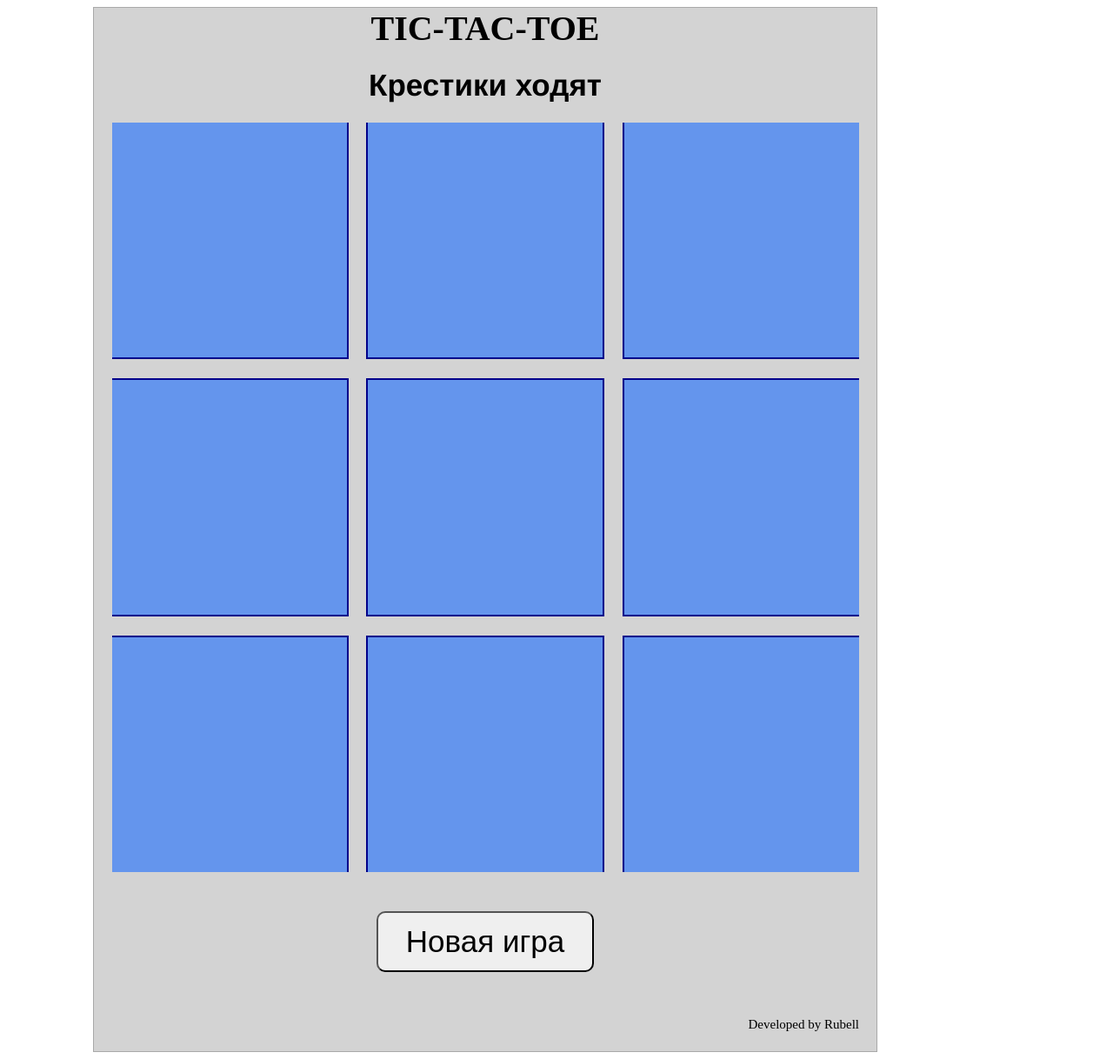
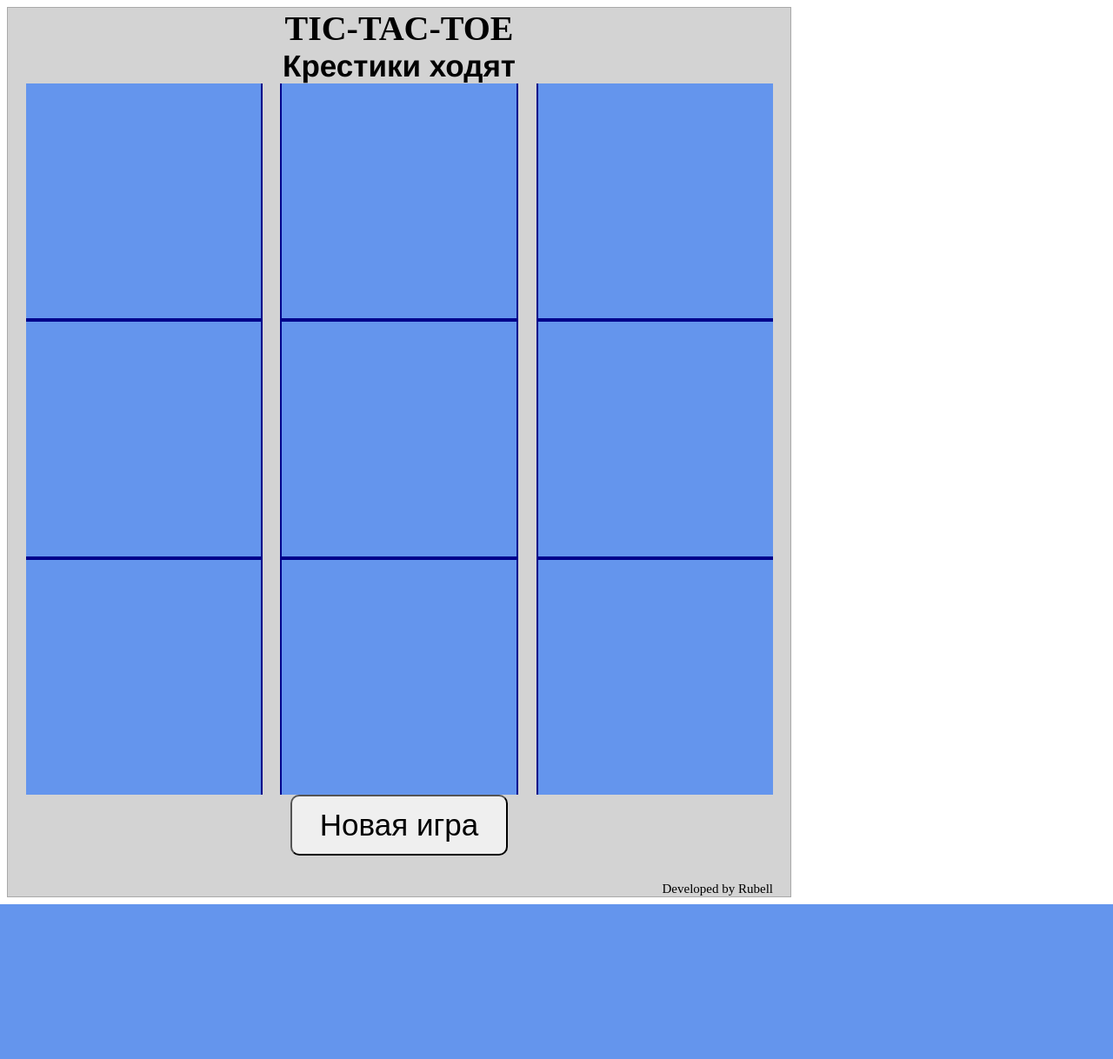
Before and after one commit to Sviatukha/tik-tak-toe-mobile, a PHP site: page /index.html in a window 1280 px wide. Shown: the whole page at 87% size. After the commit the page ends 1040 px from the top, so only its background shows below. Run offline with PHP 8.4, Linux system fonts and the light colour scheme.

Commit message:
First commit

```diff
--- a/styles.css
+++ b/styles.css
@@ -1,4 +1,4 @@
-
+gi
 main {
     display: flex;
     justify-content: center;
@@ -8,7 +8,7 @@ main {
 }
 .game-block {
     width: 900px;
-    height: 1200px;
+    height: 90%;
     background-color: lightgray;
     border:  1px solid darkgray;
     text-align: center;
```
